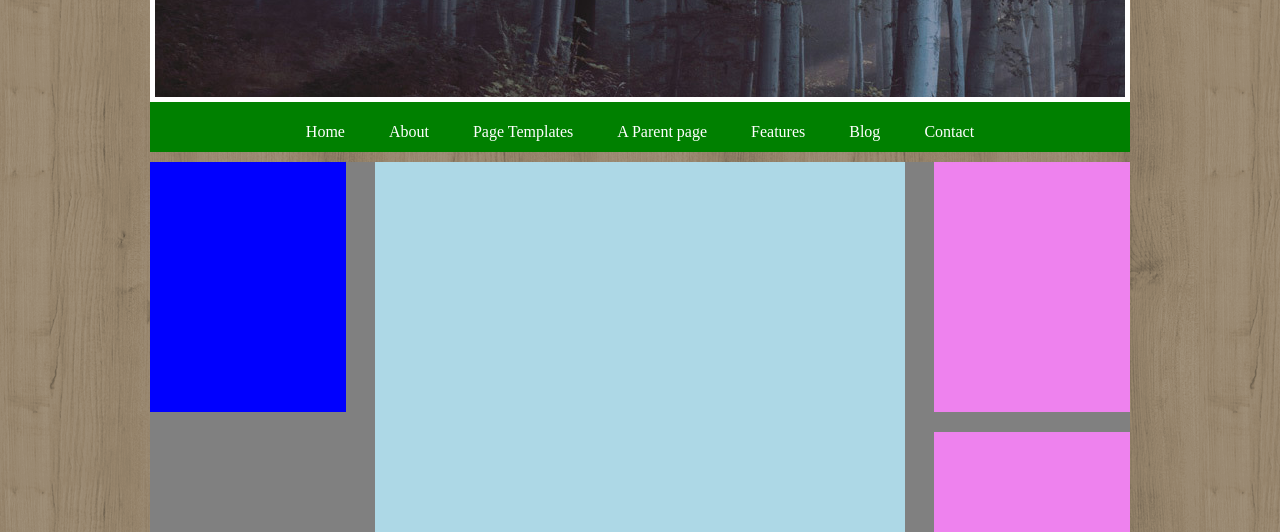
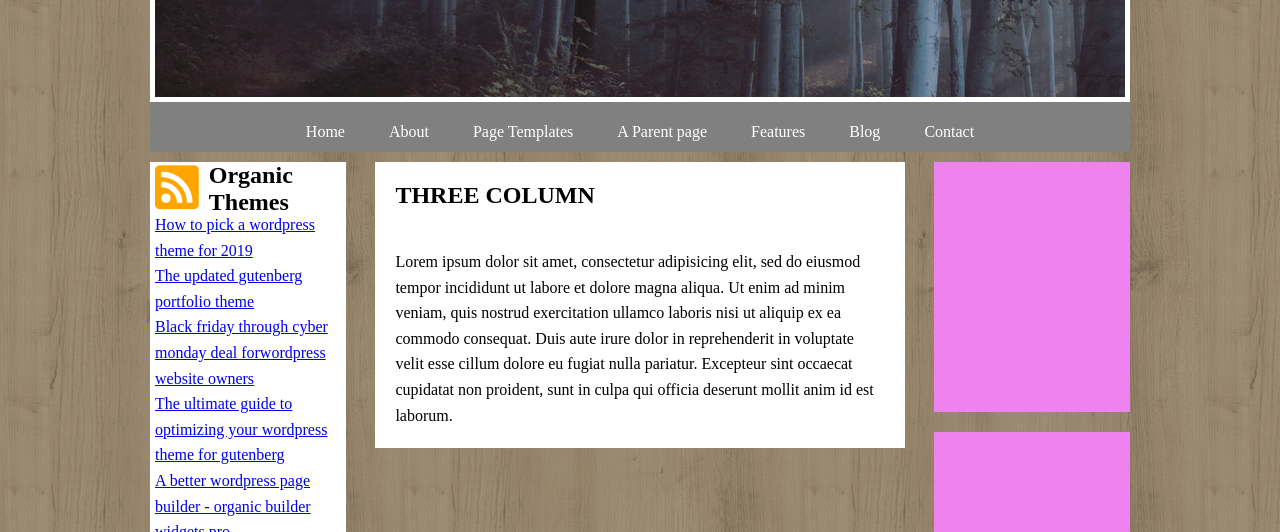
Before and after one commit to sartori-marco/htmlcss-wp, a plain HTML site: page index.html in a window 1280 px wide. Shown: the part 268-800 px from the top of the page. Drawn offline with Linux system fonts and the light colour scheme.

Commit message:
add central section

```diff
--- a/css/style.css
+++ b/css/style.css
@@ -3,6 +3,7 @@
   padding: 0;
   box-sizing: border-box;
 }
+
 
 .container{
   width: 1000px;
@@ -20,7 +21,7 @@ body{
 /* header */
 header{
   height: 400px;
-  background-color: green;
+  background-color: grey;
   margin: 10px;
 }
 
@@ -80,7 +81,7 @@ a:hover{
 main{
   margin: 10px;
   height: 800px;
-  background-color: grey;
+  /* background-color: grey; */
 }
 
 main::after{
@@ -91,16 +92,54 @@ main::after{
 
 .temi{
   width: 20%;
-  height: 250px;
-  background-color: blue;
+  /* height: 250px; */
+  background-color: white;
+}
+
+.logo-sx i{
+  font-size: 50px;
+  padding: 0 5px;
+  color: orange;
+  border-radius: 10px;
+}
+
+.menu-sx{
+  list-style: none;
+  padding: 5px;
+  line-height: 1.6;
+}
+
+.logo-sx{
+  width: 30%;
+  height: 50px;
+  /* background-color: red; */
+}
+
+
+.text-sx{
+  width: 70%;
+  height: 50px;
+  background-color: white;
 }
 
 .articoli{
   margin: 0 3%;
   width: 54%;
-  height: 600px;
-  background-color: lightblue;
+  /* height: 600px; */
+  background-color: white;
 }
+
+h1{
+  text-transform: uppercase;
+  padding: 20px;
+}
+
+.articoli p{
+  line-height: 1.6;
+  padding: 20px;
+}
+
+
 
 .widgets{
   width: 20%;
@@ -114,6 +153,8 @@ main::after{
   background-color: violet;
 }
 
+
+
 /* fine main */
 
 /* inizio footer */
--- a/index.html
+++ b/index.html
@@ -4,6 +4,7 @@
     <meta charset="utf-8">
     <title>layout</title>
     <link rel="stylesheet" href="css/style.css">
+    <link rel="stylesheet" href="https://cdnjs.cloudflare.com/ajax/libs/font-awesome/5.15.1/css/all.min.css" integrity="sha512-+4zCK9k+qNFUR5X+cKL9EIR+ZOhtIloNl9GIKS57V1MyNsYpYcUrUeQc9vNfzsWfV28IaLL3i96P9sdNyeRssA==" crossorigin="anonymous" />
   </head>
   <body>
     <!-- container principale -->
@@ -34,12 +35,28 @@
       <main >
         <!-- colonna sinistra temi -->
         <aside class="temi float-left">
+          <div class="logo-sx float-left">
+            <i class="fas fa-rss-square"></i>
+          </div>
+          <div class="text-sx float-left">
+            <h2>Organic Themes</h2>
+          </div>
+          <ul class="menu-sx">
+            <li> <a href="#">How to pick a wordpress theme for 2019</a></li>
+            <li> <a href="#">The updated gutenberg portfolio theme</a></li>
+            <li> <a href="#">Black friday through cyber monday deal forwordpress website owners</a></li>
+            <li> <a href="#">The ultimate guide to optimizing your wordpress theme for gutenberg</a></li>
+            <li> <a href="#">A better wordpress page builder &#8209; organic builder widgets pro</a></li>
+
+
+          </ul>
 
         </aside>
         <!--fine colonna sinistra temi -->
         <!-- corpo centrale -->
         <section class="articoli float-left">
-
+          <h1>Three column</h1>
+          <p>Lorem ipsum dolor sit amet, consectetur adipisicing elit, sed do eiusmod tempor incididunt ut labore et dolore magna aliqua. Ut enim ad minim veniam, quis nostrud exercitation ullamco laboris nisi ut aliquip ex ea commodo consequat. Duis aute irure dolor in reprehenderit in voluptate velit esse cillum dolore eu fugiat nulla pariatur. Excepteur sint occaecat cupidatat non proident, sunt in culpa qui officia deserunt mollit anim id est laborum.</p>
         </section>
           <!-- fine corpo centrale -->
         <!-- colonna destra widget -->
```
